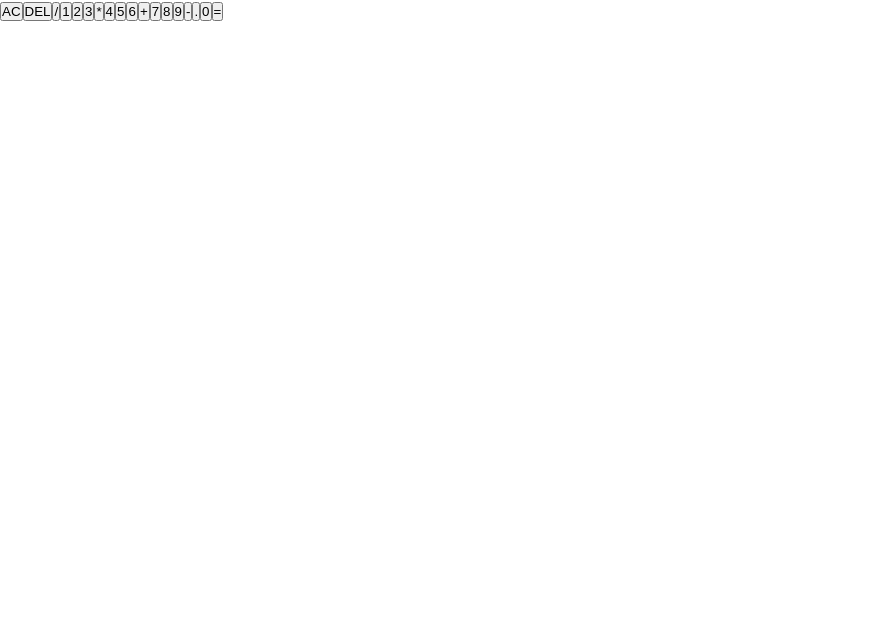
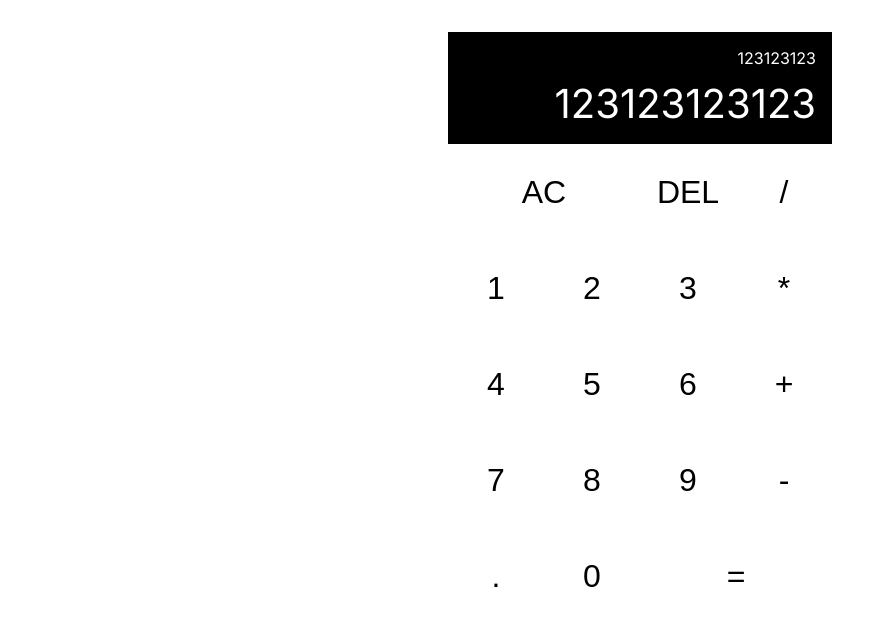
Before and after one commit to jamesgbarbosa/react-calculator, a Next.js app: page / in a window 1280 px wide. Shown: the top 626 px of the page, without its empty margins (0-895 px from the left). Built offline with nearby package versions, Linux system fonts and the light colour scheme.

Commit message:
Updated structure and styling

```diff
--- a/src/app/page.module.css
+++ /dev/null
@@ -1,16 +0,0 @@
-*,  *::before, *::after {
-  box-sizing: border-box;
-}
-
-body {
-  margin: 0;
-}
-
-.main {
-  display: flex;
-  flex-direction: column;
-  justify-content: space-between;
-  align-items: center;
-  padding: 6rem;
-  min-height: 100vh;
-}
--- a/src/app/page.tsx
+++ b/src/app/page.tsx
@@ -1,4 +1,6 @@
 
+
+import "./styles.css"
 
 export default function Home() {
   return (
@@ -6,9 +8,11 @@ export default function Home() {
       <div className="calculator">
         <div className="output">
           <div className="previous-op">
-
+            123123123
           </div>
           <div className="current-op">
+123123123123
+          </div>
 
         </div>
         <button className="span-2">AC</button>
@@ -30,7 +34,6 @@ export default function Home() {
         <button>0</button>
         <button className="span-2">=</button>
       </div>
-      </div>
     </main>
   );
 }
--- /dev/null
+++ b/src/app/styles.css
@@ -0,0 +1,53 @@
+body {
+    margin: 0;
+}
+
+main {
+    display: flex;
+    flex-direction: column;
+    justify-content: space-between;
+    align-items: center;
+    padding: 2rem;
+    min-height: 100vh;
+}
+
+.calculator {
+    display: grid;
+    grid-template-columns: repeat(4, 6rem);
+    grid-template-rows: minmax(7rem, auto) repeat(5, 6rem)
+}
+
+.calculator > button {
+    cursor: pointer;
+    font-size: 2rem;
+    outline: none;
+    border: 1px solid white;
+    background-color: white;
+}
+
+.calculator > button:hover {
+    background-color: rgba(11, 248, 224, 0.849);
+}
+
+.output {
+    grid-column: 1 / -1;
+    display: flex;
+    background-color: black;
+    flex-direction: column;
+    justify-content: space-between;
+    align-items: flex-end;
+    padding: 1rem;
+}
+
+.output .previous-op {
+    color: white;
+}
+
+.output .current-op {
+    color: white;
+    font-size: 2.5rem;
+}
+
+.span-2 {
+    grid-column: span 2;
+}
```
Lines whose indentation alone changed are shown as unchanged.
